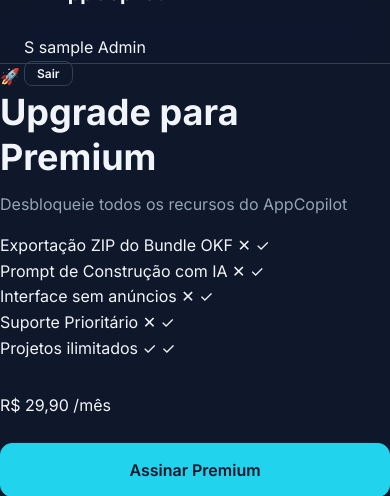
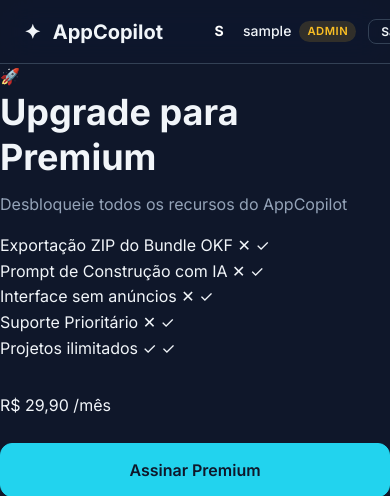
Before and after one commit to Tonyctc/app-copilot, a Flask app: page /upgrade in a window 390 px wide. Shown: the top 496 px of the page. Run offline with Flask 3, Linux system fonts and the light colour scheme; the visitor is signed in with stand-in values (Sample User, id 1); some libraries are stand-ins or nearby versions.

Commit message:
fix: corrige CSS - classes hero e navbar nao correspondiam ao HTML
- hero-section -> hero (CSS usava selector errado)
- Adiciona .hero-content, .hero-title, .hero-badge (faltavam)
- Adiciona .navbar-container, .navbar-menu, .navbar-actions (faltavam)
- Adiciona .user-info, .user-avatar, .user-name, .plan-badge (faltavam)
- Adiciona .btn-icon, .btn-disabled (faltavam)
- Adiciona .navbar-menu.active no mobile (JS usava 'active' mas CSS so tinha '.open')
- Corrige .btn-block para incluir display:flex e justify-content:center

All 12 E2E tests passing

```diff
--- a/backend/static/css/style.css
+++ b/backend/static/css/style.css
@@ -305,6 +305,79 @@ small {
 .navbar-links a.active {
   color: var(--color-primary);
   background-color: var(--color-primary-light);
+}
+
+.navbar-container {
+  display: flex;
+  align-items: center;
+  justify-content: space-between;
+  width: 100%;
+  max-width: 1200px;
+  margin: 0 auto;
+}
+
+.navbar-menu {
+  display: flex;
+  align-items: center;
+  gap: var(--space-6);
+}
+
+.navbar-actions {
+  display: flex;
+  align-items: center;
+  gap: var(--space-3);
+  margin-left: var(--space-6);
+}
+
+.user-info {
+  display: flex;
+  align-items: center;
+  gap: var(--space-2);
+}
+
+.user-avatar {
+  display: flex;
+  align-items: center;
+  justify-content: center;
+  width: 32px;
+  height: 32px;
+  border-radius: var(--radius-full);
+  background: linear-gradient(135deg, var(--color-primary), var(--color-secondary));
+  color: #fff;
+  font-size: 0.875rem;
+  font-weight: 700;
+}
+
+.user-name {
+  font-size: 0.875rem;
+  font-weight: 500;
+  color: var(--color-text);
+}
+
+.plan-badge {
+  display: inline-flex;
+  align-items: center;
+  padding: 2px 8px;
+  border-radius: var(--radius-full);
+  font-size: 0.7rem;
+  font-weight: 600;
+  text-transform: uppercase;
+  letter-spacing: 0.05em;
+}
+
+.plan-badge.free {
+  background: rgba(100, 116, 139, 0.2);
+  color: #94a3b8;
+}
+
+.plan-badge.premium {
+  background: rgba(34, 211, 238, 0.15);
+  color: #22d3ee;
+}
+
+.plan-badge.admin {
+  background: rgba(251, 191, 36, 0.15);
+  color: #fbbf24;
 }
 
 .navbar-toggle {
```
Also changed, not shown: other parts of backend/static/css/style.css (+44 -5 lines).
